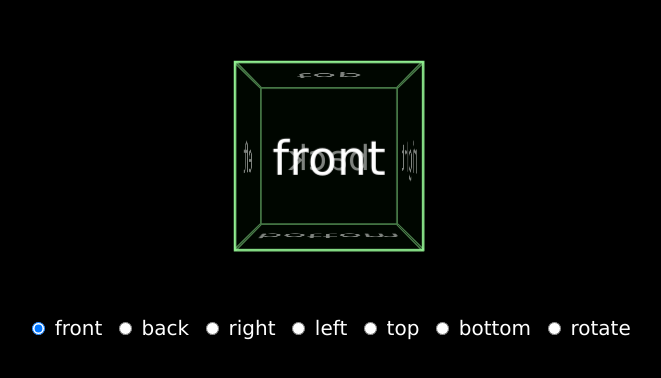
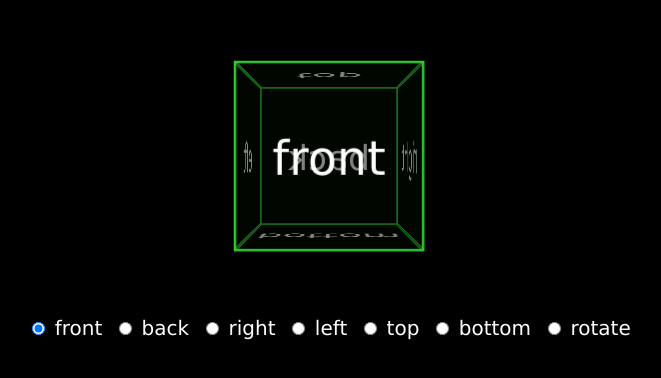
Before and after one commit to KalebDykema/CSS3DVisualizer, a plain HTML site: page index.html in a window 1280 px wide. Shown: the part 200-578 px from the top of the page, without its empty margins (311-972 px from the left). Drawn offline with Linux system fonts and the light colour scheme.

Commit message:
Changed color again

```diff
--- a/scss/_config.scss
+++ b/scss/_config.scss
@@ -2,8 +2,8 @@
 $font-size: 20px;
 $background-color: black;
 $cube-size: 8rem;
-$cube-color: rgb(144, 238, 144);
-$face-color: darken(rgba($cube-color, 0.5), 72.83%);
+$cube-color: limegreen;
+$face-color: darken(rgba($cube-color, 0.5), 48%);
 
 // Set text color based on background
 @function set-text-color($color){
```
Also changed, not shown: css/style.css.
